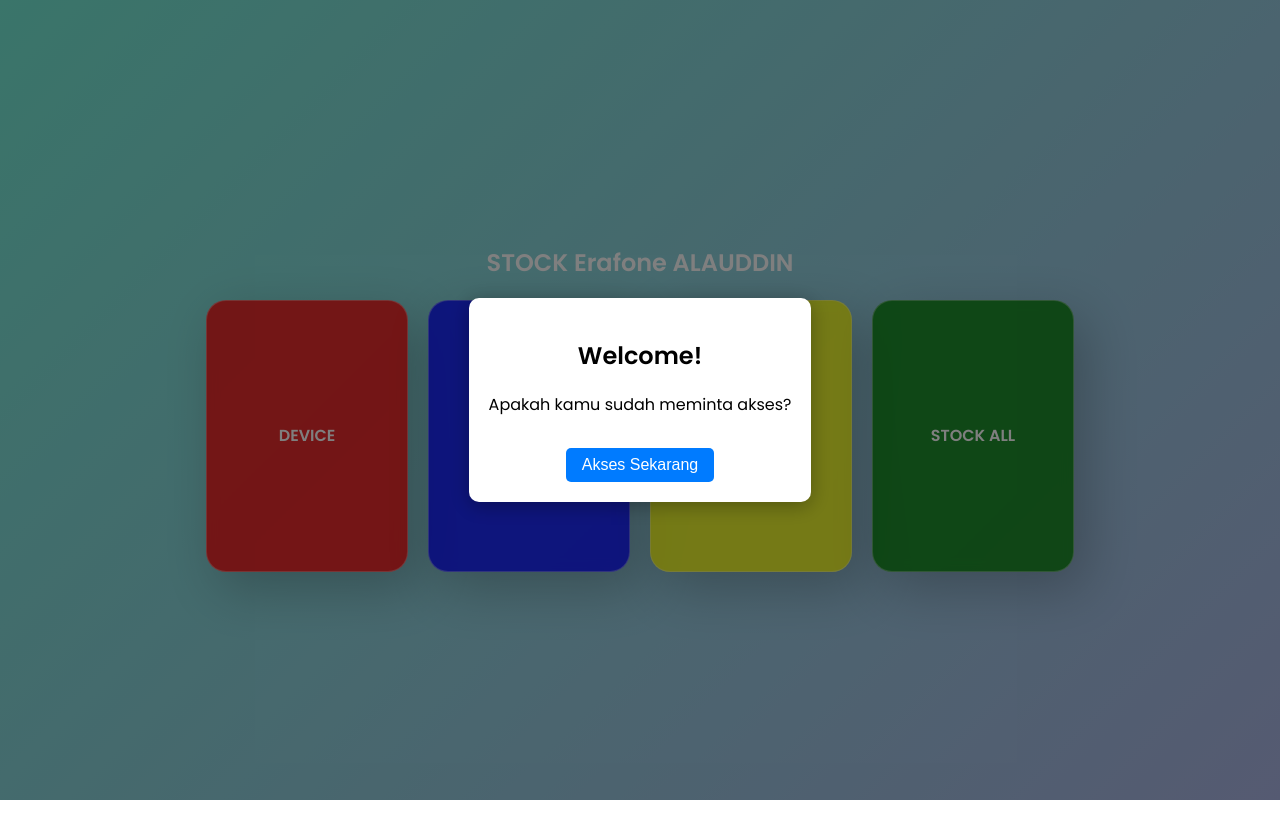
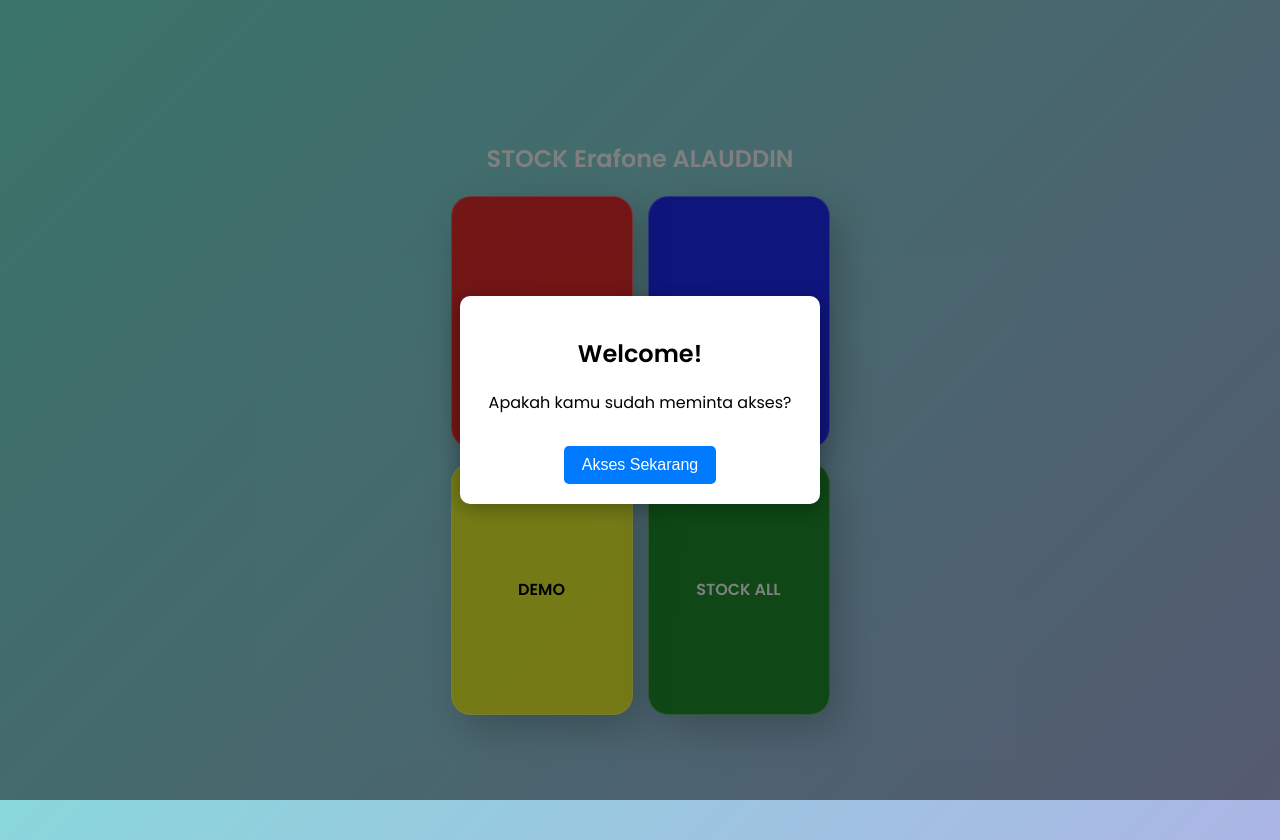
Before and after one commit to FRANKEN25/SO-alauddin, a plain HTML site: page index.html in a window 1280 px wide. Before the commit the page ends 800 px from the top, so only its background shows below. Drawn offline with Linux system fonts and the light colour scheme.

Commit message:
Update index.html

```diff
--- a/index.html
+++ b/index.html
@@ -2,7 +2,7 @@
 <html lang="en">
 <head>
     <meta charset="UTF-8">
-    <meta name="viewport" content="width=device-width, initial-scale=1.0">
+    <meta name="viewport" content="width=device-width, initial-scale=1.0, user-scalable=no">
     <title>Modern Card & Popup</title>
     <link href="https://fonts.googleapis.com/css2?family=Poppins:wght@300;400;600&display=swap" rel="stylesheet">
     <style>
@@ -12,9 +12,11 @@
             flex-direction: column;
             align-items: center;
             justify-content: center;
-            height: 100vh;
+            min-height: 100vh;
             background: linear-gradient(135deg, #74ebd5, #acb6e5);
             margin: 0;
+            padding: 20px;
+            text-align: center;
         }
 
         h1 {
@@ -26,12 +28,15 @@
 
         .cards-container {
             display: flex;
-            gap: 20px;
+            flex-wrap: wrap;
+            gap: 15px;
+            justify-content: center;
+            max-width: 400px;
         }
 
         .card {
-            width: 200px;
-            height: 270px;
+            width: 180px;
+            height: 250px;
             border-radius: 20px;
             display: flex;
             align-items: center;
@@ -43,17 +48,12 @@
             transition: 0.3s;
             backdrop-filter: blur(6px);
             border: 1px solid rgba(255, 255, 255, 0.3);
-            box-shadow: 12px 17px 51px rgba(0, 0, 0, 0.22);
+            box-shadow: 10px 15px 40px rgba(0, 0, 0, 0.22);
         }
 
         .card:hover {
             transform: scale(1.05);
-            box-shadow: 0 12px 32px rgba(0, 0, 0, 0.3);
-            backdrop-filter: blur(10px);
-        }
-
-        .card:active {
-            transform: scale(0.95) rotateZ(1.7deg);
+            box-shadow: 0 10px 25px rgba(0, 0, 0, 0.3);
         }
 
         .red { background: rgba(255, 0, 0, 0.8); }
@@ -85,6 +85,8 @@
             box-shadow: 0 4px 20px rgba(0, 0, 0, 0.3);
             transform: scale(0.8);
             transition: 0.3s;
+            width: 90%;
+            max-width: 320px;
         }
 
         .showPopup {
@@ -98,17 +100,31 @@
 
         .popupBox button {
             margin-top: 15px;
-            padding: 8px 16px;
+            padding: 10px 18px;
             border: none;
             background: #007bff;
             color: white;
             font-size: 16px;
             border-radius: 5px;
             cursor: pointer;
+            transition: 0.2s;
         }
 
         .popupBox button:hover {
             background: #0056b3;
+        }
+
+        /* Responsive */
+        @media (max-width: 480px) {
+            .card {
+                width: 150px;
+                height: 220px;
+                font-size: 14px;
+            }
+
+            h1 {
+                font-size: 20px;
+            }
         }
     </style>
 </head>
@@ -134,7 +150,7 @@
         document.addEventListener("DOMContentLoaded", function () {
             setTimeout(function () {
                 document.getElementById("popupOverlay").classList.add("showPopup");
-            }, 500); // Popup muncul setelah 500ms
+            }, 500);
         });
 
         function closePopup() {
```
